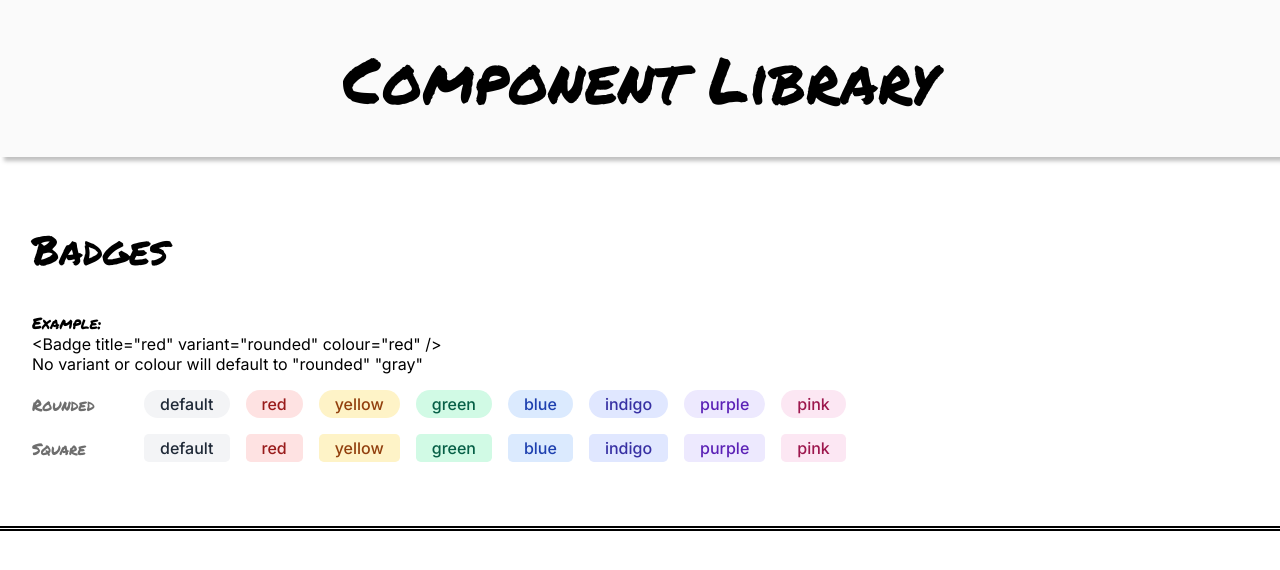
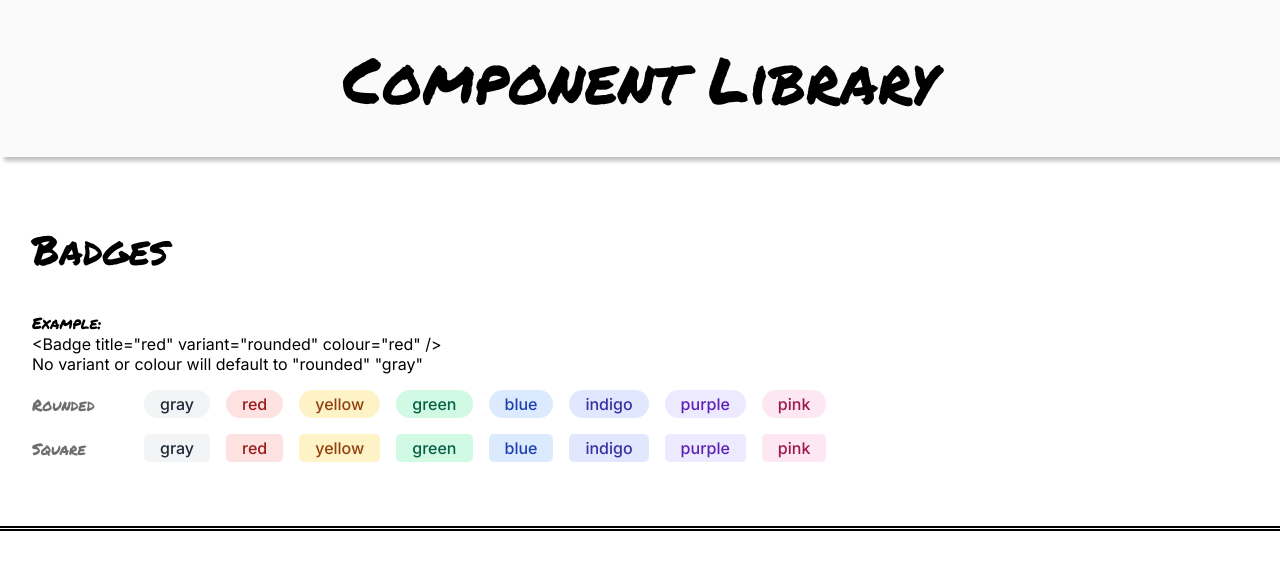
Before and after one commit to Tyriol/component-library, a React (Vite) app: page / in a window 1280 px wide. Shown: the top 570 px of the page. Built offline with nearby package versions, Linux system fonts and the light colour scheme.

Commit message:
change default text on button to gray as default is explained in example

```diff
--- a/src/App.tsx
+++ b/src/App.tsx
@@ -17,7 +17,7 @@ function App() {
             <p>No variant or colour will default to "rounded" "gray"</p>
           </div>
           <SectionRow rowTitle="Rounded">
-            <Badge title="default" variant="rounded" />
+            <Badge title="gray" variant="rounded" colour="gray" />
             <Badge title="red" variant="rounded" colour="red" />
             <Badge title="yellow" variant="rounded" colour="yellow" />
             <Badge title="green" variant="rounded" colour="green" />
@@ -27,7 +27,7 @@ function App() {
             <Badge title="pink" variant="rounded" colour="pink" />
           </SectionRow>
           <SectionRow rowTitle="Square">
-            <Badge title="default" variant="square" />
+            <Badge title="gray" variant="square" colour="gray" />
             <Badge title="red" variant="square" colour="red" />
             <Badge title="yellow" variant="square" colour="yellow" />
             <Badge title="green" variant="square" colour="green" />
```
